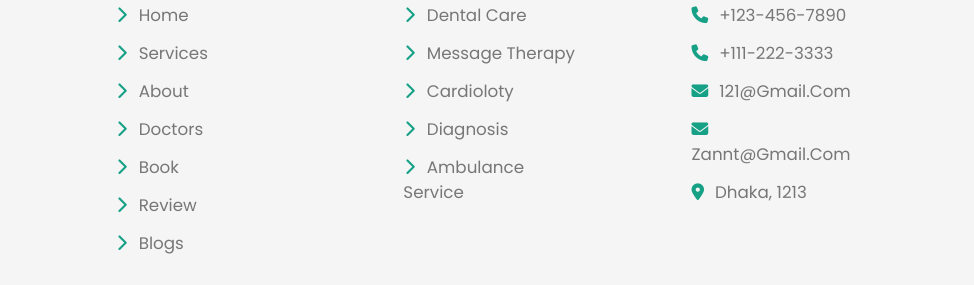
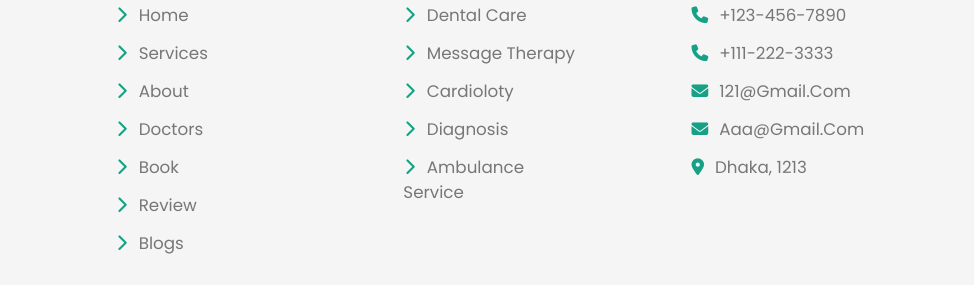
Before and after one commit to Zannatnisha/Project-Medical-Website, a plain HTML site: page index.html in a window 1280 px wide. Shown: the part 5072-5357 px from the top of the page, 0-974 px from the left. Drawn offline with nearby package versions, Linux system fonts and the light colour scheme; files that its build step writes are made by us from their sources.

Commit message:
first commit

```diff
--- a/index.html
+++ b/index.html
@@ -409,7 +409,7 @@
             <a href="#"> <i class="fas fa-phone"></i> +123-456-7890 </a>
             <a href="#"> <i class="fas fa-phone"></i> +111-222-3333 </a>
             <a href="#"> <i class="fas fa-envelope"></i> 121@gmail.com </a>
-            <a href="#"> <i class="fas fa-envelope"></i> zannt@gmail.com </a>
+            <a href="#"> <i class="fas fa-envelope"></i> aaa@gmail.com </a>
             <a href="#"> <i class="fas fa-map-marker-alt"></i> Dhaka, 1213 </a>
         </div>
 
```
